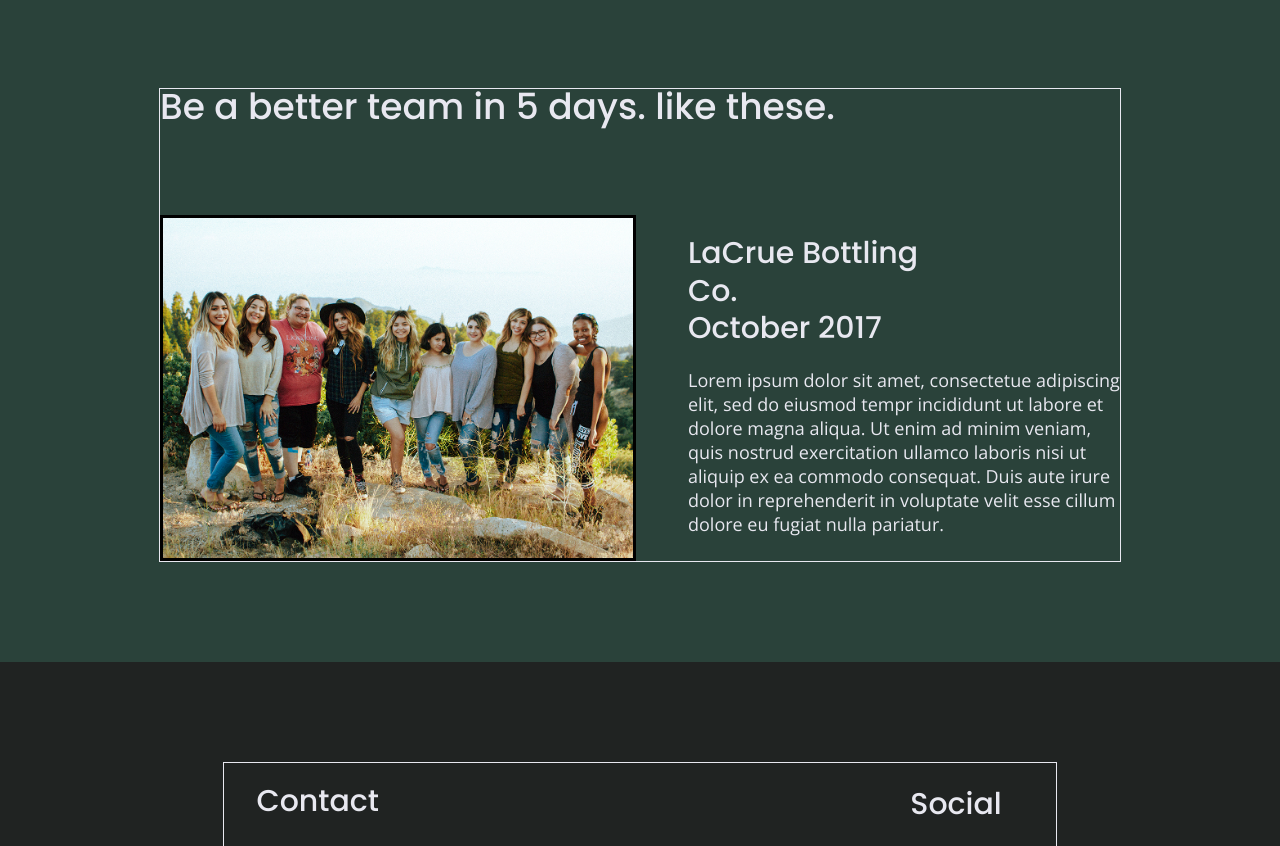
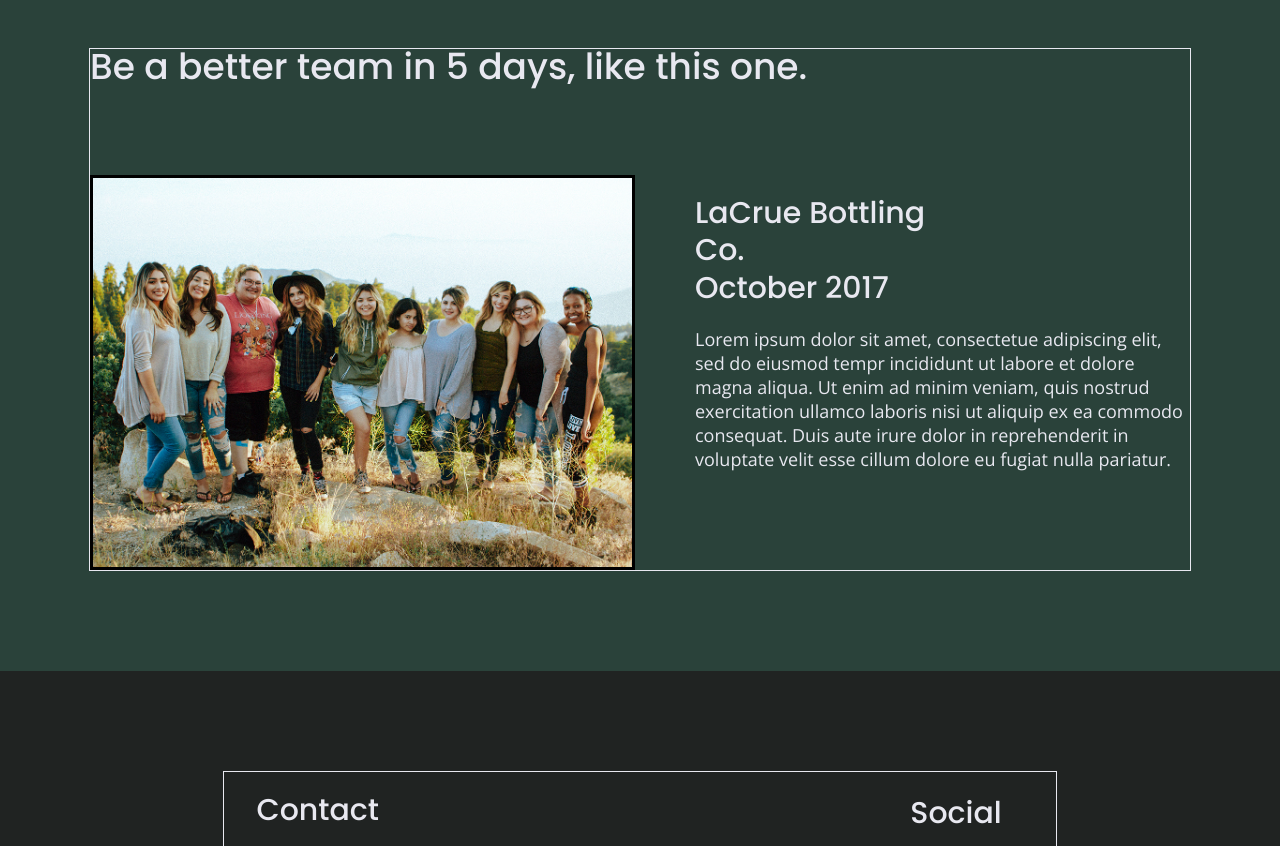
Before and after one commit to larondasue/unplugged, a website: page index.html in a window 1280 px wide. Shown: the part 1891-2737 px from the top of the page. Drawn offline with nearby package versions, Linux system fonts and the light colour scheme.

Commit message:
Fixed typos and margins

```diff
--- a/css/main.css
+++ b/css/main.css
@@ -152,13 +152,6 @@ address {
 /* Delete Border when finished */
    }
 
-img {
-  width: 100%;
-}
-
-figure {
-  margin: 0;
-}
 /* ***Mobile Styles*** */
 
 /* Base Header - Footer Styles */
@@ -272,6 +265,7 @@ footer .social-icons p i {
   flex-flow: row wrap;
   background: url('../img/hero.jpg') center no-repeat #527158;
   background-size: cover;
+  background-position: center;
   min-height: 500px;
 }
 
@@ -550,7 +544,7 @@ input[type=button] {
 @media only screen and (min-width: 768px) {
 /* General Tablet Styles */
   .content-wrapper {
-        max-width: 640px;
+        max-width: 740px;
         margin: 100px 0;
         }
 
@@ -583,7 +577,7 @@ input[type=button] {
         }
 
         header nav {
-          width: 25%;
+          width: 20%;
         }
 
         header nav ul {
@@ -726,12 +720,12 @@ header {
 }
 
 .content-wrapper {
-  max-width: 960px;
+  max-width: 1100px;
 }
 
 h1,
 h2 {
-  font-size: 2.25em;ß
+  font-size: 2.25em;
 }
 
 h3,
--- a/index.html
+++ b/index.html
@@ -70,7 +70,7 @@
 
     <section class="features">
       <div class="content-wrapper">
-          <h2>Have the work week you always dreamed of - without the back wifi.</h2>
+          <h2>Have the work week you always dreamed of - without the bad wifi.</h2>
           <div class="features-items">
             <article>
               <p class="fontawesome-icon"><i class="fas fa-campground"></i></p>
@@ -101,7 +101,7 @@
     </section>
     <section class="reviews">
       <div class="content-wrapper">
-        <h2> Be a better team in 5 days. like these.</h2>
+        <h2> Be a better team in 5 days, like this one.</h2>
 
         <article>
           <figure>
@@ -123,11 +123,11 @@
 
         <div class="footer-content">
           <address class="contact">
-            <h4>Contact</h4>
+            <h3>Contact</h3>
             <p>555-555-5555<br>hello@unplugged.com</p>
           </address>
           <div class="social">
-            <h4>Social</h4>
+            <h3>Social</h3>
             <div class="social-icons">
               <p>
                 <a href="http://facebook.com" target="_BLANK">
```
